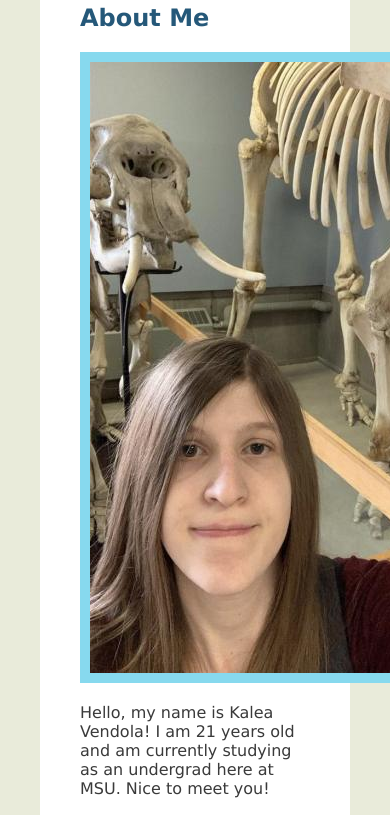
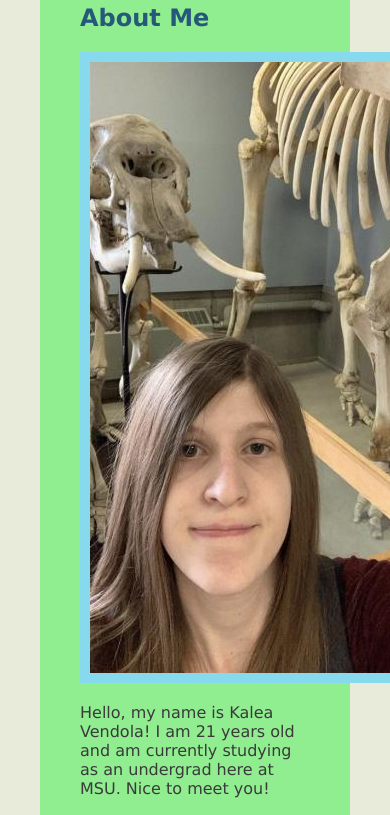
Before and after one commit to vendolak/mi349_blog2, a plain HTML site: page index.html in a window 390 px wide. Shown: the part 410-1225 px from the top of the page. Drawn offline with Linux system fonts and the light colour scheme.

Commit message:
Update style.css

```diff
--- a/style.css
+++ b/style.css
@@ -70,3 +70,9 @@ img[src] {
   padding: 20px;
   margin: 10px;
 }
+
+@media (max-width: 400px) {
+    body {
+        background-color: lightgreen;
+    }
+}
```
